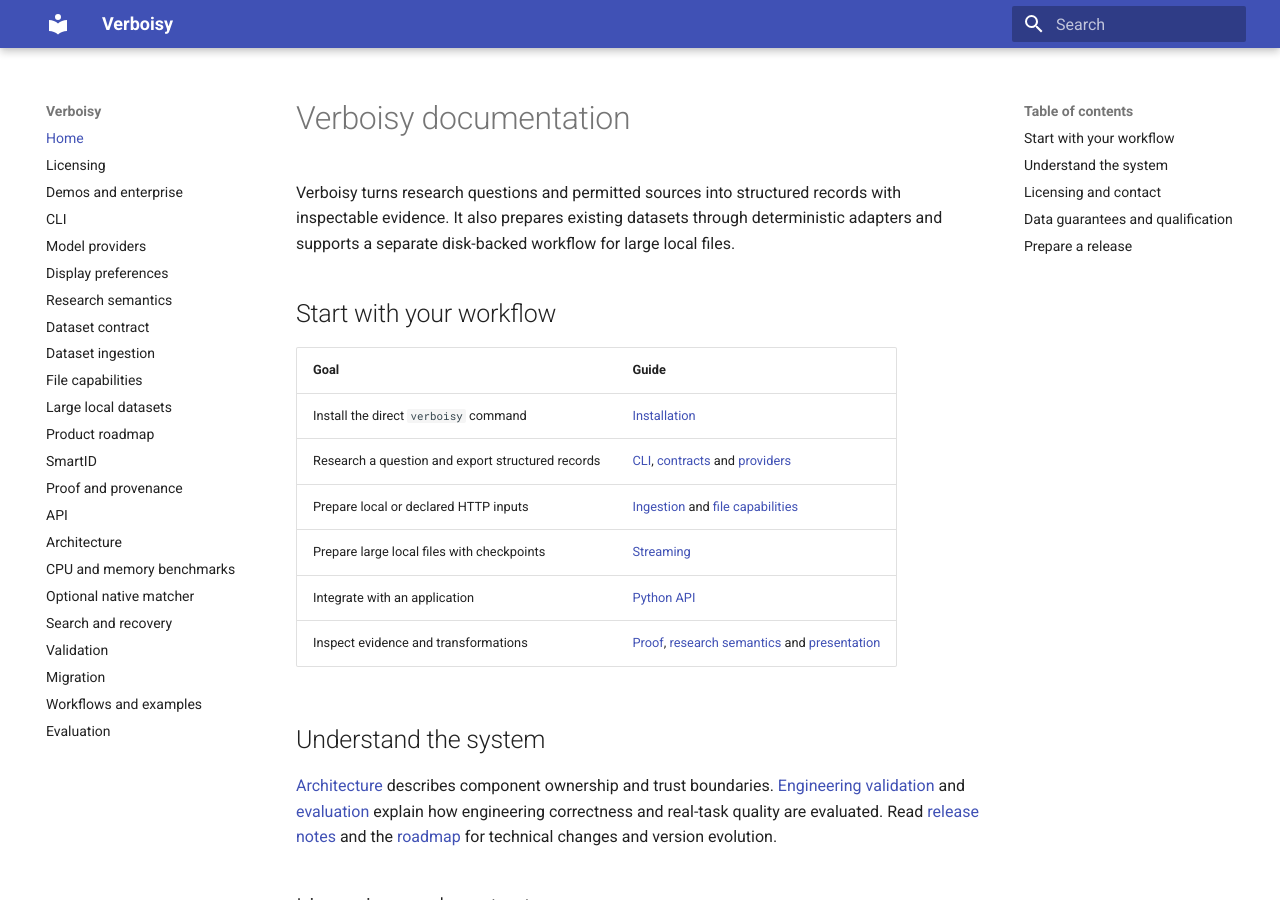
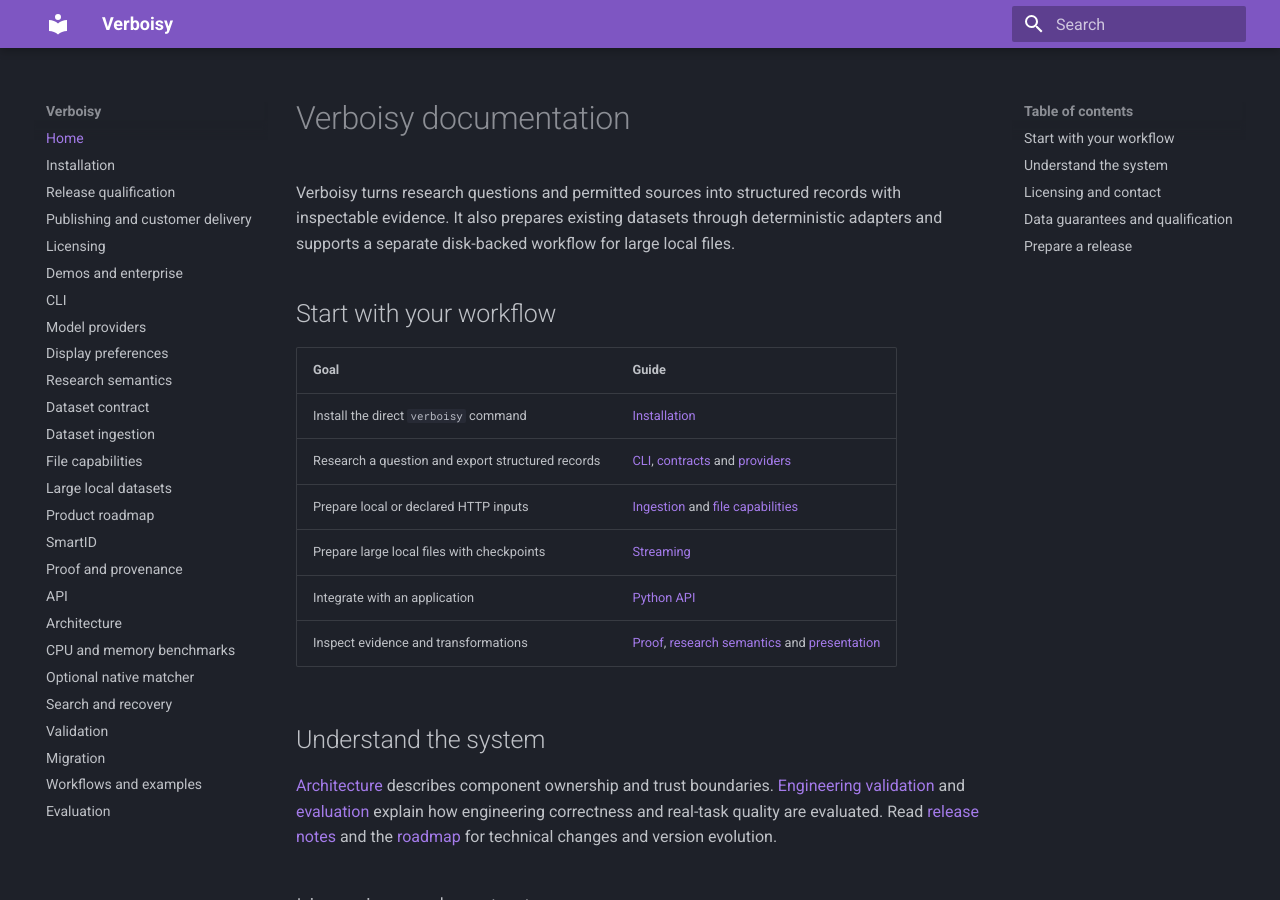
Before and after one commit to EmanueleTorrisi/verboisy, an MkDocs documentation site: the page built from docs/index.md, in a window 1280 px wide and 900 px high. Built offline with MkDocs 1.6.1 and Material for MkDocs 9.7.7, drawn with Linux system fonts in a browser that asks for light colours.

Commit message:
docs(theme): add release navigation and refined Material styling

```diff
--- a/mkdocs.yml
+++ b/mkdocs.yml
@@ -5,8 +5,20 @@ site_name: Verboisy
 site_description: Evidence-backed research and data extraction with portable provenance.
 theme:
   name: material
+  palette:
+    scheme: slate
+    primary: deep purple
+    accent: cyan
+  features:
+    - navigation.sections
+    - navigation.top
+    - content.code.copy
+    - search.highlight
 nav:
   - Home: index.md
+  - Installation: installation.md
+  - Release qualification: release.md
+  - Publishing and customer delivery: distribution.md
   - Licensing: licensing.md
   - Demos and enterprise: commercial.md
   - CLI: cli.md
```
